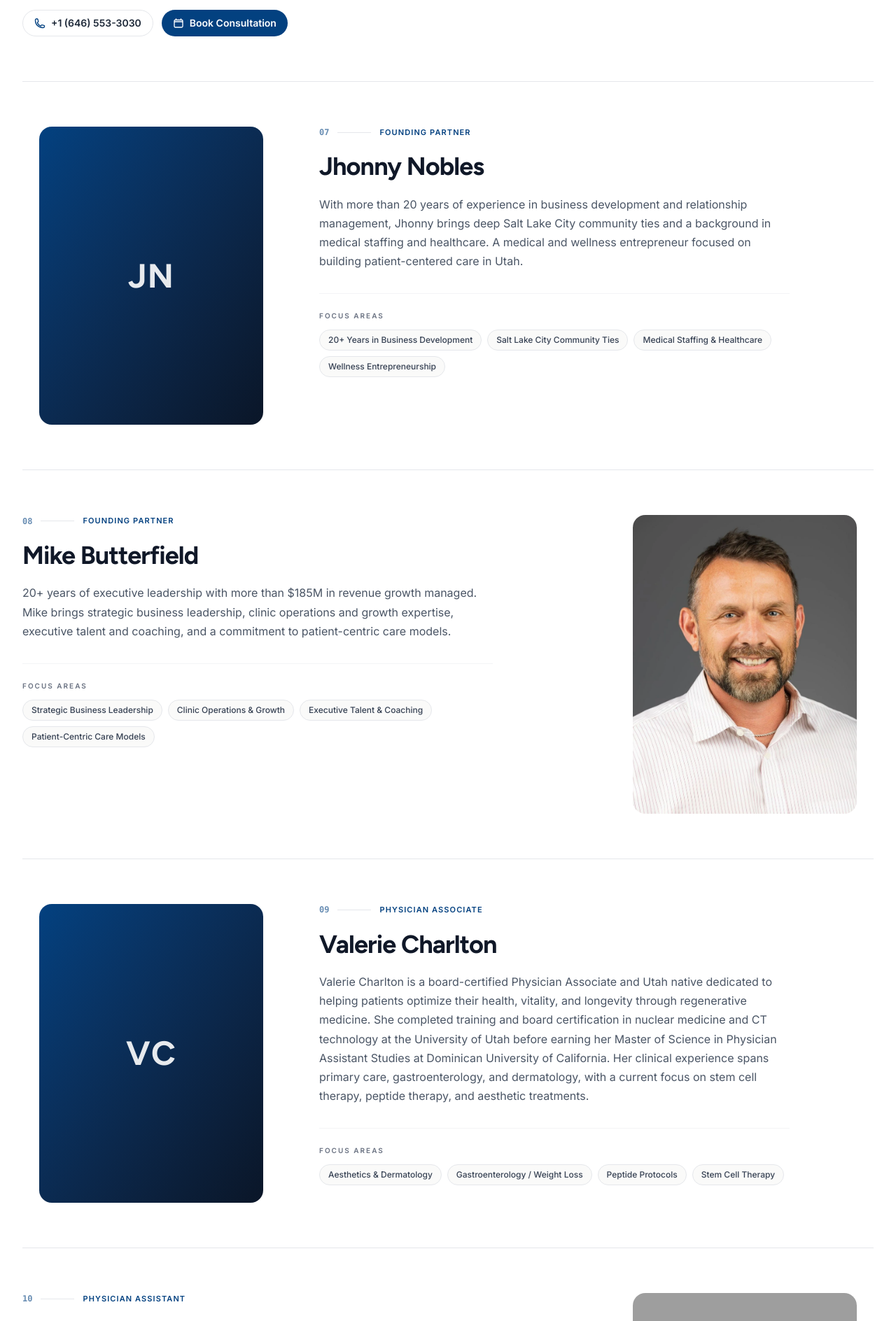
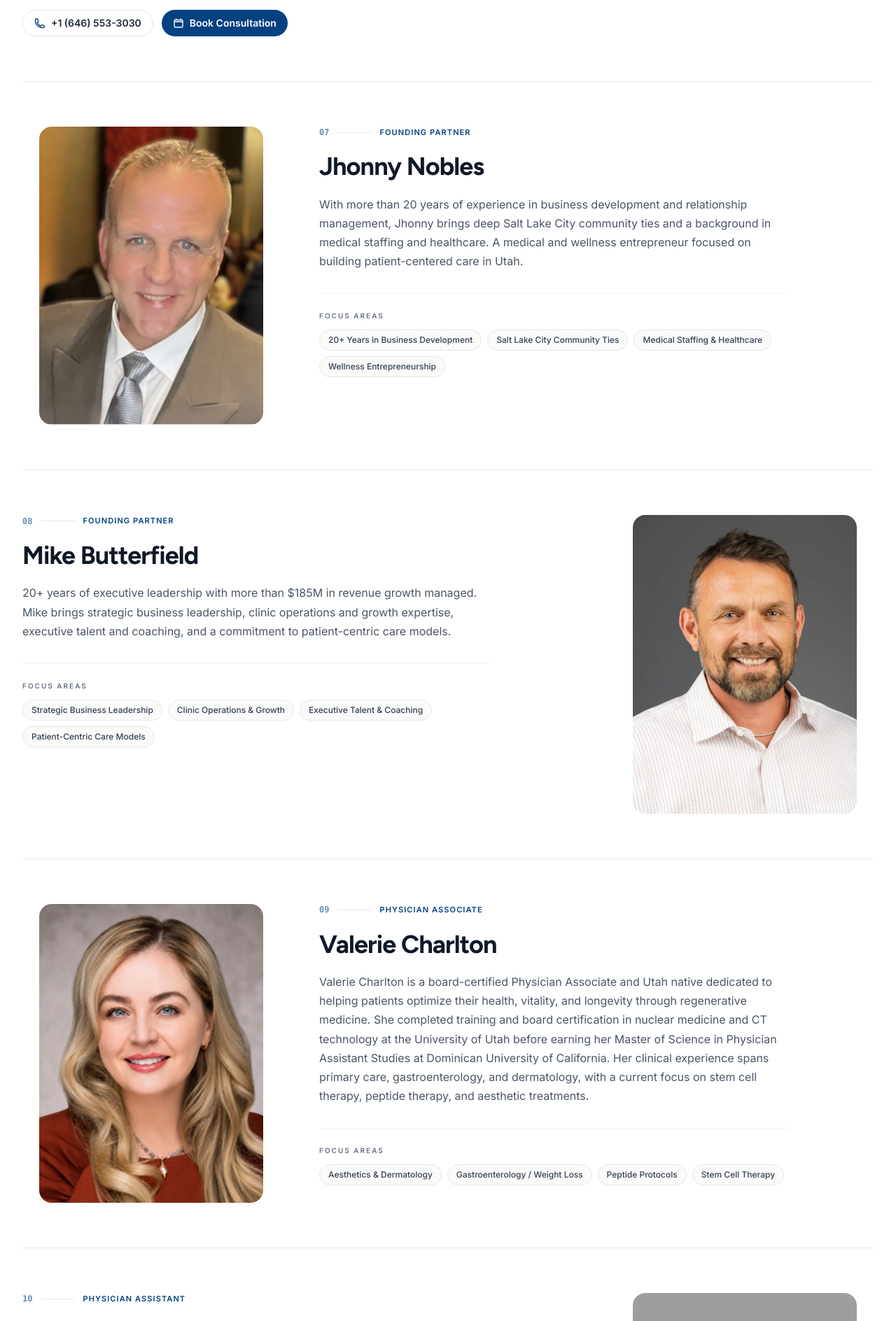
Before and after one commit to shadwan/rhpny, a Next.js app: page /about in a window 1280 px wide. Shown: the part 6134-8022 px from the top of the page at 70% size. Built offline with nearby package versions, Linux system fonts and the light colour scheme; grey boxes are pictures that could not be loaded.

Commit message:
Add Jhonny Nobles + Valerie Charlton headshots — all Utah members have photos

```diff
--- a/src/app/about/page.tsx
+++ b/src/app/about/page.tsx
@@ -131,6 +131,7 @@ const team: Member[] = [
   {
     name: "Jhonny Nobles",
     role: "Founding Partner",
+    image: "/images/utah/team/jhonny-nobles.webp",
     bio: "With more than 20 years of experience in business development and relationship management, Jhonny brings deep Salt Lake City community ties and a background in medical staffing and healthcare. A medical and wellness entrepreneur focused on building patient-centered care in Utah.",
     specialties: [
       "20+ Years in Business Development",
@@ -154,6 +155,7 @@ const team: Member[] = [
   {
     name: "Valerie Charlton",
     role: "Physician Associate",
+    image: "/images/utah/team/valerie-charlton.webp",
     bio: "Valerie Charlton is a board-certified Physician Associate and Utah native dedicated to helping patients optimize their health, vitality, and longevity through regenerative medicine. She completed training and board certification in nuclear medicine and CT technology at the University of Utah before earning her Master of Science in Physician Assistant Studies at Dominican University of California. Her clinical experience spans primary care, gastroenterology, and dermatology, with a current focus on stem cell therapy, peptide therapy, and aesthetic treatments.",
     specialties: [
       "Aesthetics & Dermatology",
--- a/src/components/utah-team.tsx
+++ b/src/components/utah-team.tsx
@@ -31,6 +31,7 @@ const team: Member[] = [
   {
     name: "Jhonny Nobles",
     role: "Founding Partner",
+    image: "/images/utah/team/jhonny-nobles.webp",
     bio: "With more than 20 years of experience in business development and relationship management, Jhonny brings deep Salt Lake City community ties and a background in medical staffing and healthcare. A medical and wellness entrepreneur focused on building patient-centered care in Utah.",
   },
   {
@@ -66,6 +67,7 @@ const team: Member[] = [
   {
     name: "Valerie Charlton",
     role: "Physician Associate",
+    image: "/images/utah/team/valerie-charlton.webp",
     bio: "Valerie Charlton is a board-certified Physician Associate and Utah native dedicated to helping patients optimize their health, vitality, and longevity through regenerative medicine. She completed training and board certification in nuclear medicine and CT technology at the University of Utah before earning her Master of Science in Physician Assistant Studies at Dominican University of California. Her clinical experience spans primary care, gastroenterology, and dermatology, with a current focus on stem cell therapy, peptide therapy, and aesthetic treatments.",
   },
   {
```
Also changed, not shown: public/images/utah/team/jhonny-nobles.webp (added), public/images/utah/team/valerie-charlton.webp (added).
